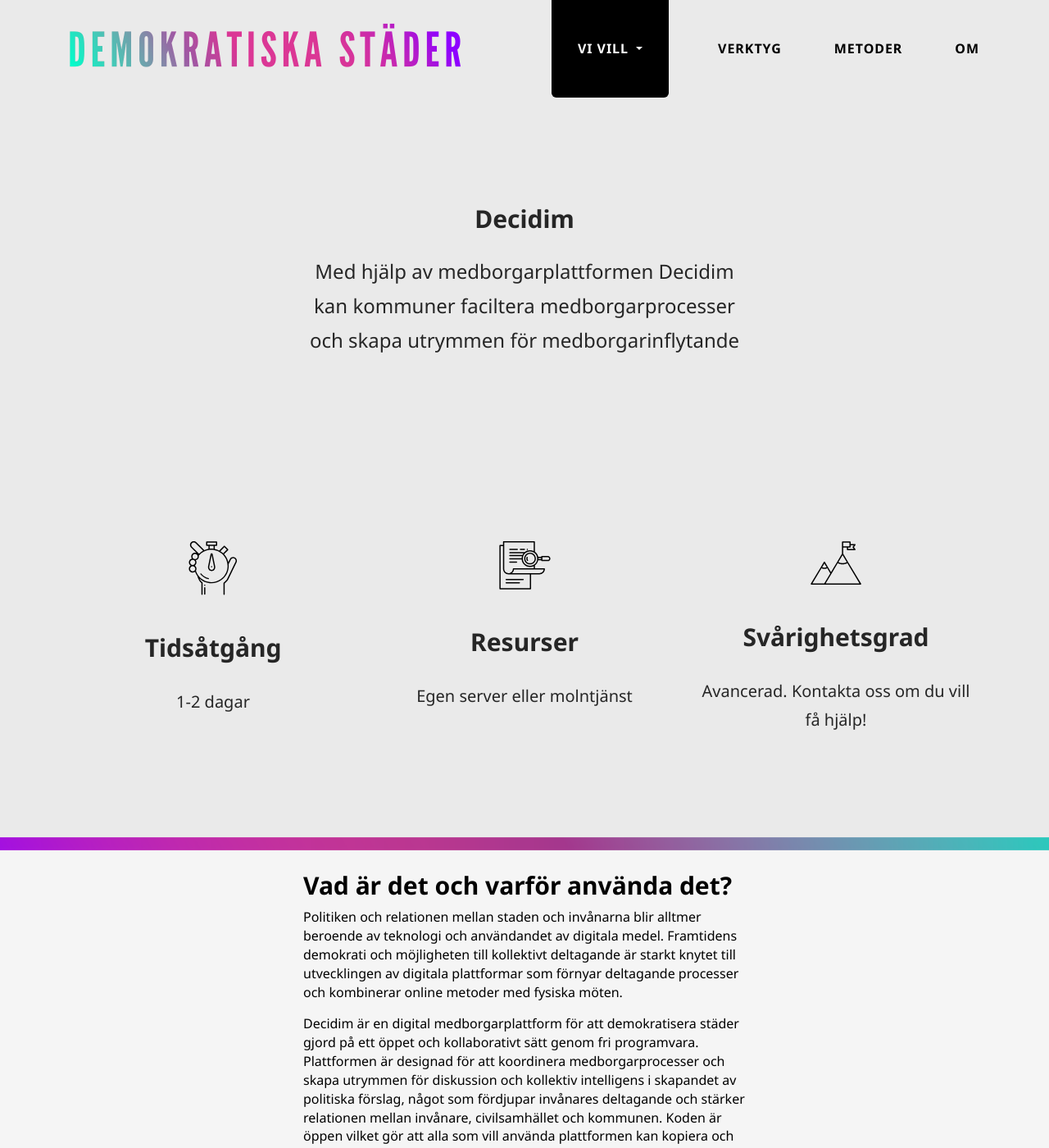
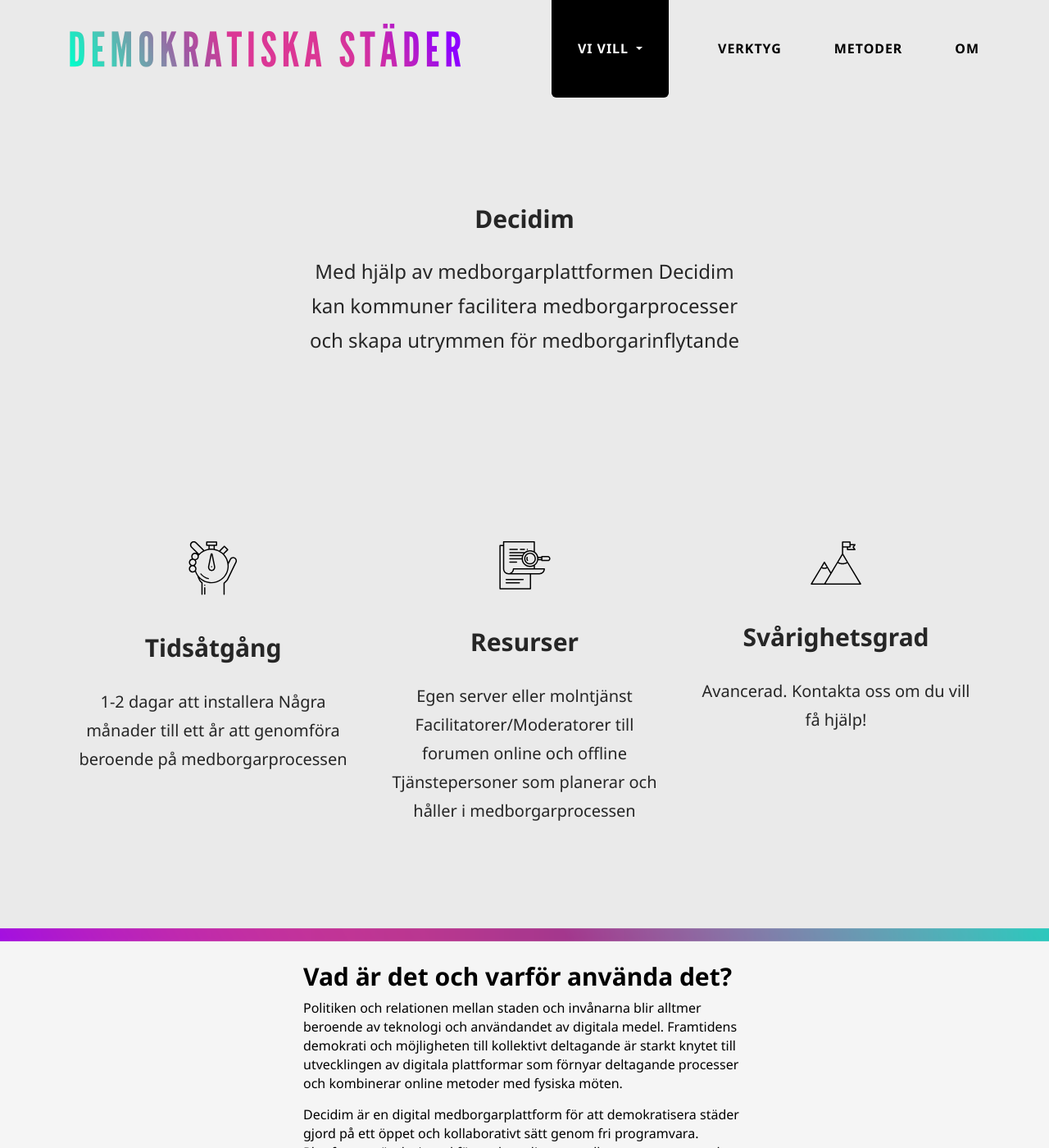
Before and after one commit to digidemlab/demokratiskastader, a Jekyll site: the page built from _posts/2017-10-10-decidim.md, in a window 1280 px wide and 1400 px high. Shown: the whole window at 82% size. Built offline with Jekyll 4.4.1, drawn with Linux system fonts in a browser that asks for light colours.

Commit message:
Updated Decidim

```diff
--- a/_posts/2017-10-10-decidim.md
+++ b/_posts/2017-10-10-decidim.md
@@ -5,10 +5,14 @@
 - verktyg
 excerpt: En digital medborgarplattform för att koordinera medborgarprocesser och fördjupa
   demokratin
-ingress-text: Med hjälp av medborgarplattformen Decidim kan kommuner faciltera medborgarprocesser
+ingress-text: Med hjälp av medborgarplattformen Decidim kan kommuner facilitera medborgarprocesser
   och skapa utrymmen för medborgarinflytande
-time: 1-2 dagar
-costs: Egen server eller molntjänst
+time: "1-2 dagar att installera\nNågra månader till ett år att genomföra beroende
+  på medborgarprocessen "
+costs: |-
+  Egen server eller molntjänst
+  Facilitatorer/Moderatorer till forumen online och offline
+  Tjänstepersoner som planerar och håller i medborgarprocessen
 difficulty: Avancerad. Kontakta oss om du vill få hjälp!
 readmore:
 - headline: Läs mer
```
